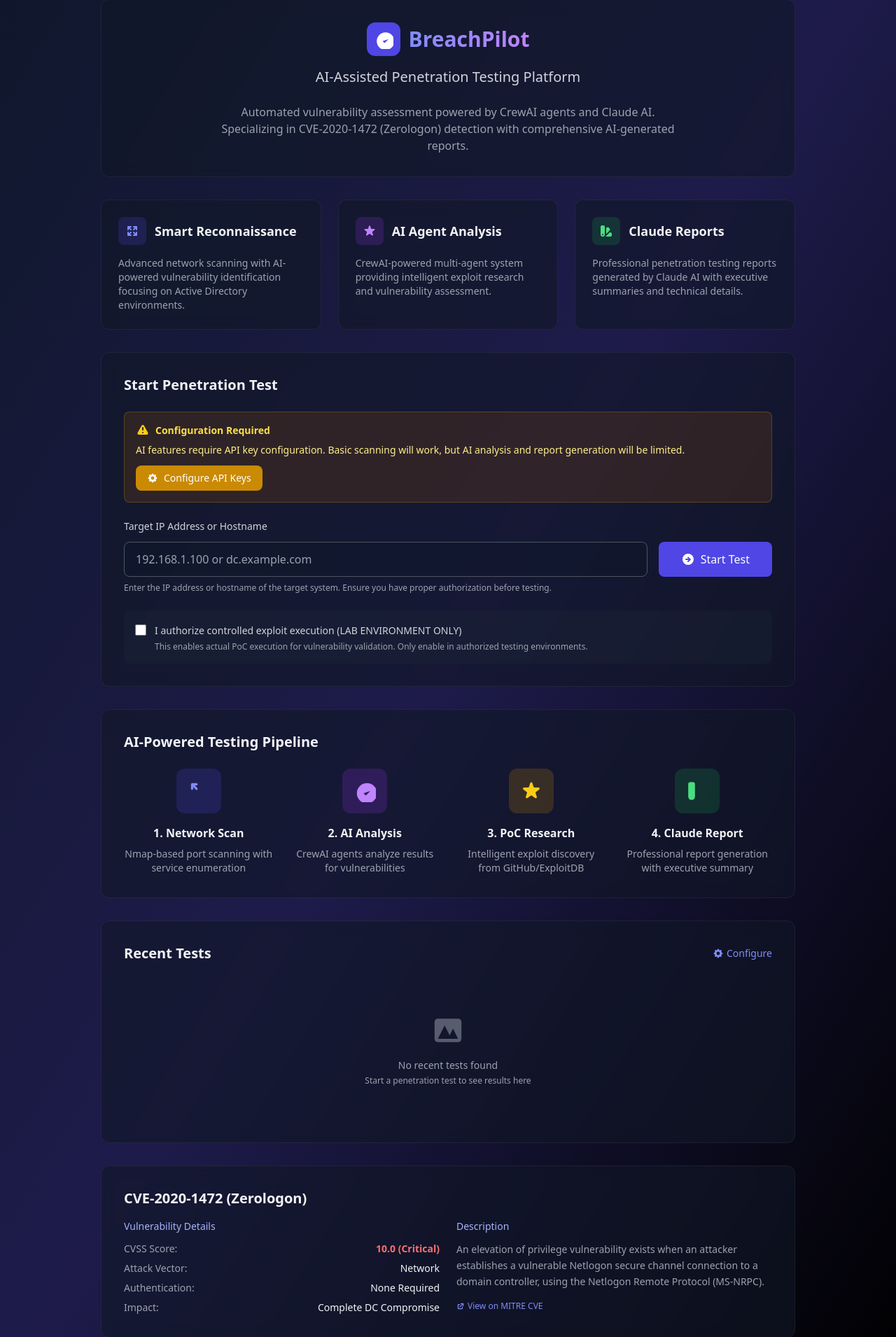
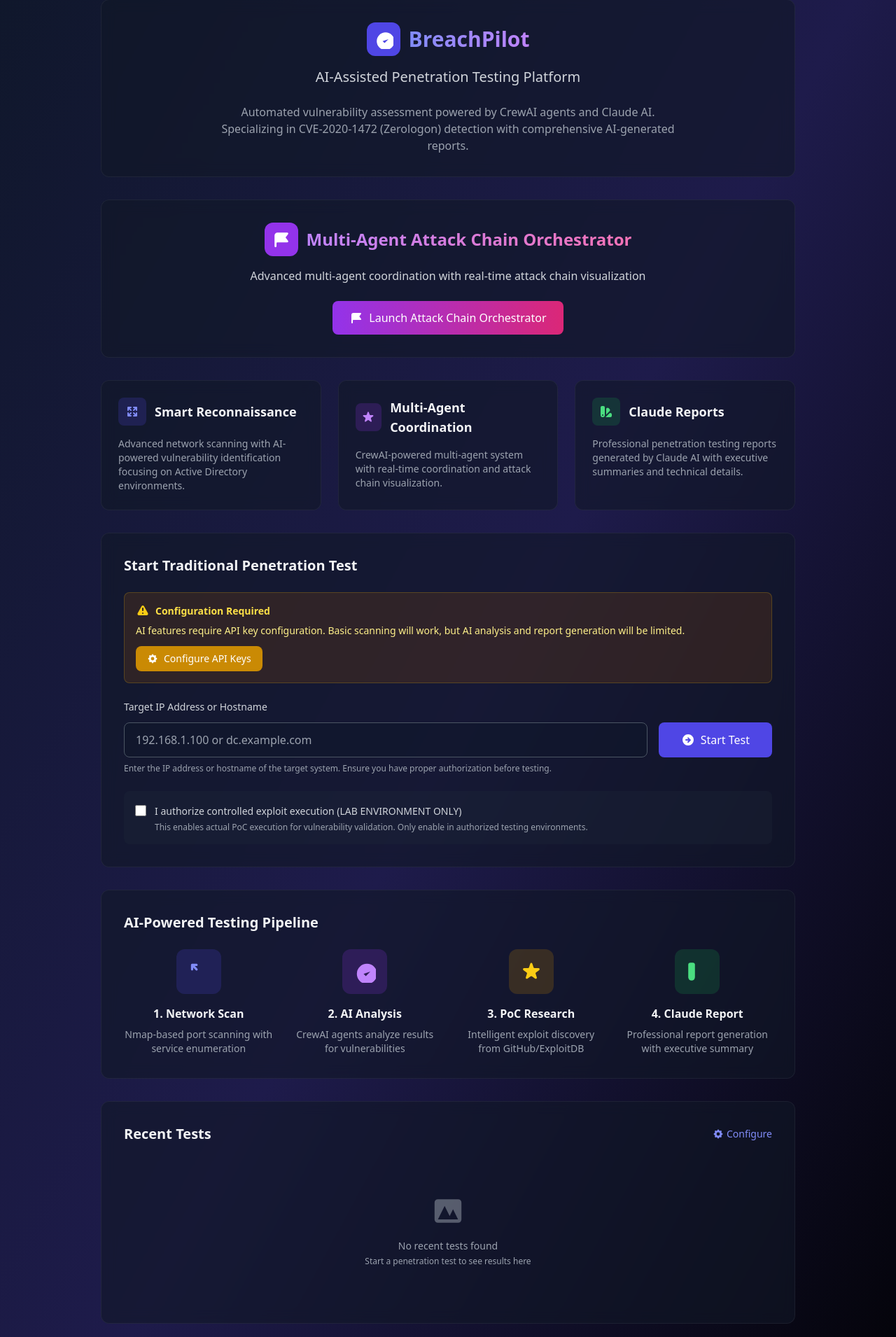
Before and after one commit to d01ki/BreachPilot, a Flask app: page / in a window 1280 px wide. Shown: the part 109-2019 px from the top of the page at 70% size. Run offline with Flask 3, Linux system fonts and the light colour scheme; data that the repository does not hold is empty; some libraries are stand-ins or nearby versions.

Commit message:
Update index page with attack chain orchestrator feature

```diff
--- a/templates/index.html
+++ b/templates/index.html
@@ -20,6 +20,29 @@
       Automated vulnerability assessment powered by CrewAI agents and Claude AI.
       Specializing in CVE-2020-1472 (Zerologon) detection with comprehensive AI-generated reports.
     </p>
+  </div>
+</section>
+
+<!-- New Attack Chain Section -->
+<section class="glass card rounded-xl p-8 mb-8">
+  <div class="text-center">
+    <div class="flex items-center justify-center gap-3 mb-4">
+      <div class="flex items-center justify-center h-12 w-12 bg-purple-600 rounded-xl">
+        <svg class="h-7 w-7 text-white" fill="currentColor" viewBox="0 0 20 20">
+          <path fill-rule="evenodd" d="M3 6a3 3 0 013-3h10a1 1 0 01.8 1.6L14.25 8l2.55 3.4A1 1 0 0116 13H6a1 1 0 00-1 1v3a1 1 0 11-2 0V6z" clip-rule="evenodd"></path>
+        </svg>
+      </div>
+      <h2 class="text-2xl font-bold bg-gradient-to-r from-purple-400 to-pink-400 bg-clip-text text-transparent">
+        Multi-Agent Attack Chain Orchestrator
+      </h2>
+    </div>
+    <p class="text-gray-300 mb-6">Advanced multi-agent coordination with real-time attack chain visualization</p>
+    <a href="/attack-chain" class="inline-flex items-center gap-2 bg-gradient-to-r from-purple-600 to-pink-600 hover:from-purple-700 hover:to-pink-700 text-white px-6 py-3 rounded-lg font-medium transition">
+      <svg class="h-5 w-5" fill="currentColor" viewBox="0 0 20 20">
+        <path fill-rule="evenodd" d="M3 6a3 3 0 013-3h10a1 1 0 01.8 1.6L14.25 8l2.55 3.4A1 1 0 0116 13H6a1 1 0 00-1 1v3a1 1 0 11-2 0V6z" clip-rule="evenodd"></path>
+      </svg>
+      Launch Attack Chain Orchestrator
+    </a>
   </div>
 </section>
 
@@ -46,10 +69,10 @@
           <path d="M9.049 2.927c.3-.921 1.603-.921 1.902 0l1.07 3.292a1 1 0 00.95.69h3.462c.969 0 1.371 1.24.588 1.81l-2.8 2.034a1 1 0 00-.364 1.118l1.07 3.292c.3.921-.755 1.688-1.54 1.118l-2.8-2.034a1 1 0 00-1.175 0l-2.8 2.034c-.784.57-1.838-.197-1.539-1.118l1.07-3.292a1 1 0 00-.364-1.118L2.98 8.72c-.783-.57-.38-1.81.588-1.81h3.461a1 1 0 00.951-.69l1.07-3.292z"></path>
         </svg>
       </div>
-      <h3 class="text-lg font-semibold">AI Agent Analysis</h3>
+      <h3 class="text-lg font-semibold">Multi-Agent Coordination</h3>
     </div>
     <p class="text-gray-400 text-sm">
-      CrewAI-powered multi-agent system providing intelligent exploit research and vulnerability assessment.
+      CrewAI-powered multi-agent system with real-time coordination and attack chain visualization.
     </p>
   </div>
 
@@ -70,7 +93,7 @@
 
 <!-- Main Test Form -->
 <section class="glass card rounded-xl p-8 mb-8">
-  <h2 class="text-xl font-semibold mb-6">Start Penetration Test</h2>
+  <h2 class="text-xl font-semibold mb-6">Start Traditional Penetration Test</h2>
 
   <!-- Configuration Status -->
   {% if not (api_status.anthropic) %}
```
